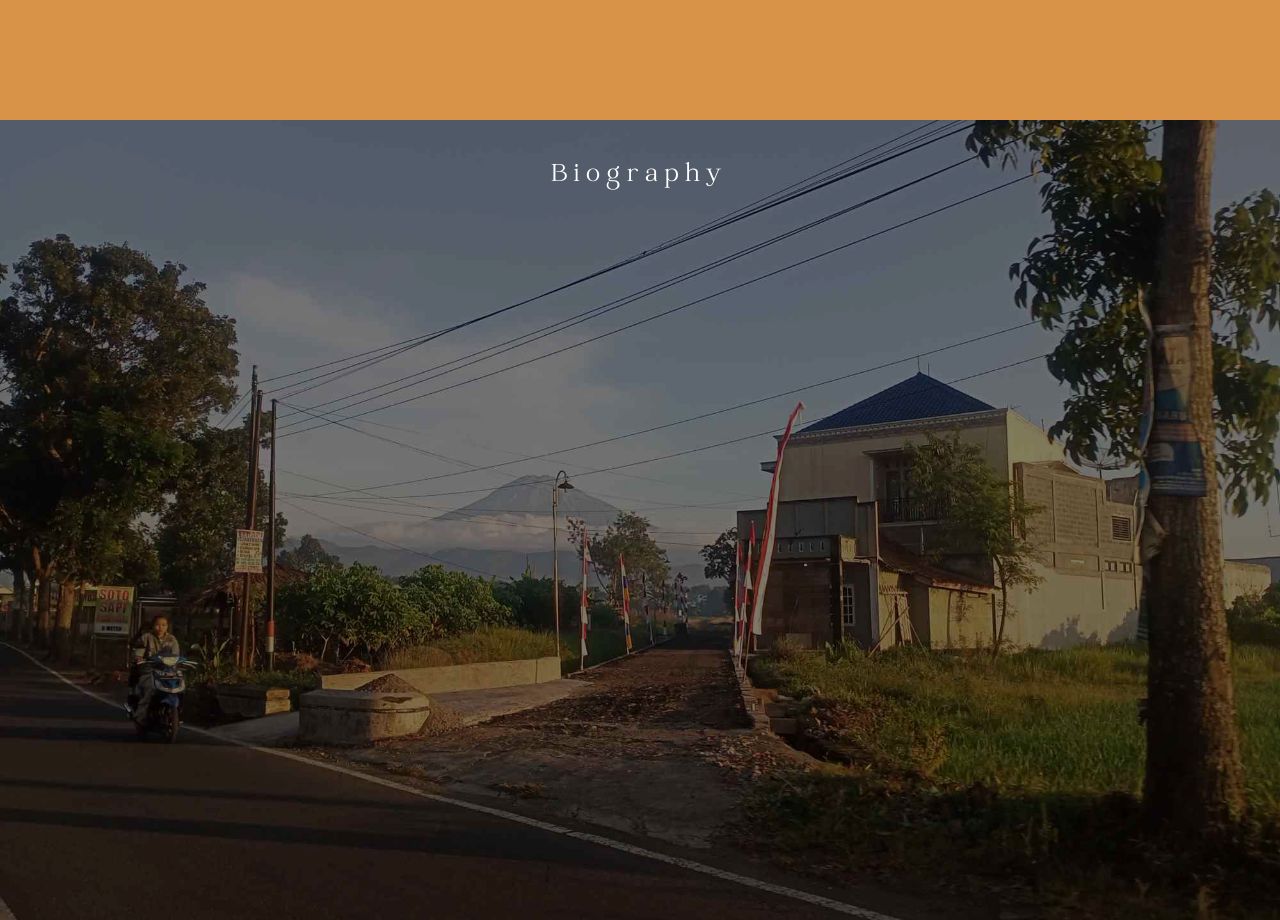
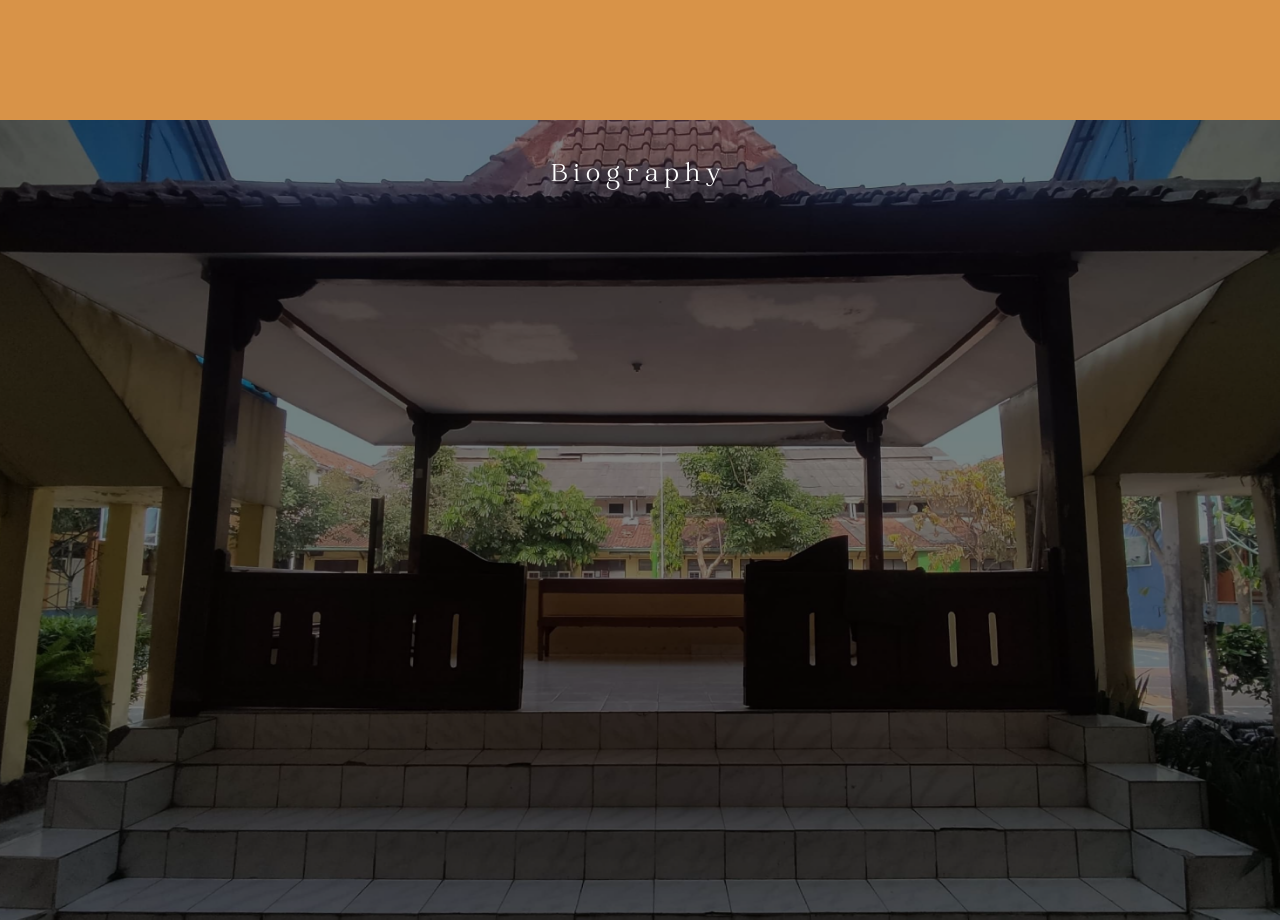
Before and after one commit to Rilaptra/Pukis_Web, a plain HTML site: page index.html in a window 1280 px wide. Shown: the part 1480-2400 px from the top of the page. Drawn offline with nearby package versions, Linux system fonts and the light colour scheme; a web font is replaced by a local one.

Commit message:
Update style.css

```diff
--- a/css/style.css
+++ b/css/style.css
@@ -245,7 +245,7 @@ nav .button a {
 }
 
 .product bg {
-  background-image: url(../aset/mantaf.jpg);
+  background-image: url(../aset/pendopo.jpg);
   position: absolute;
   inset: 0;
   z-index: -2;
@@ -323,6 +323,7 @@ nav .button a {
 
 .product .box p {
   font-size: 0.84rem;
+  font-family: cocon;
 }
 
 .product .box h3 {
```
